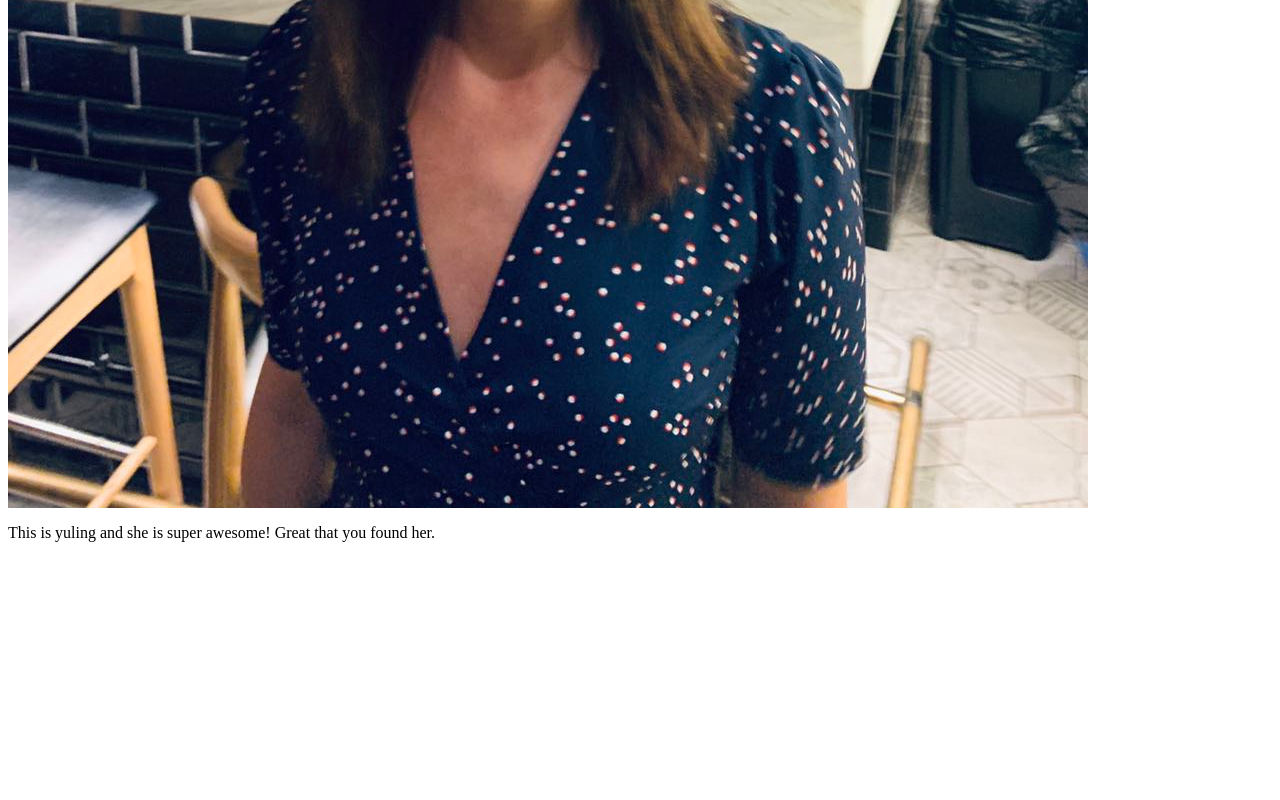
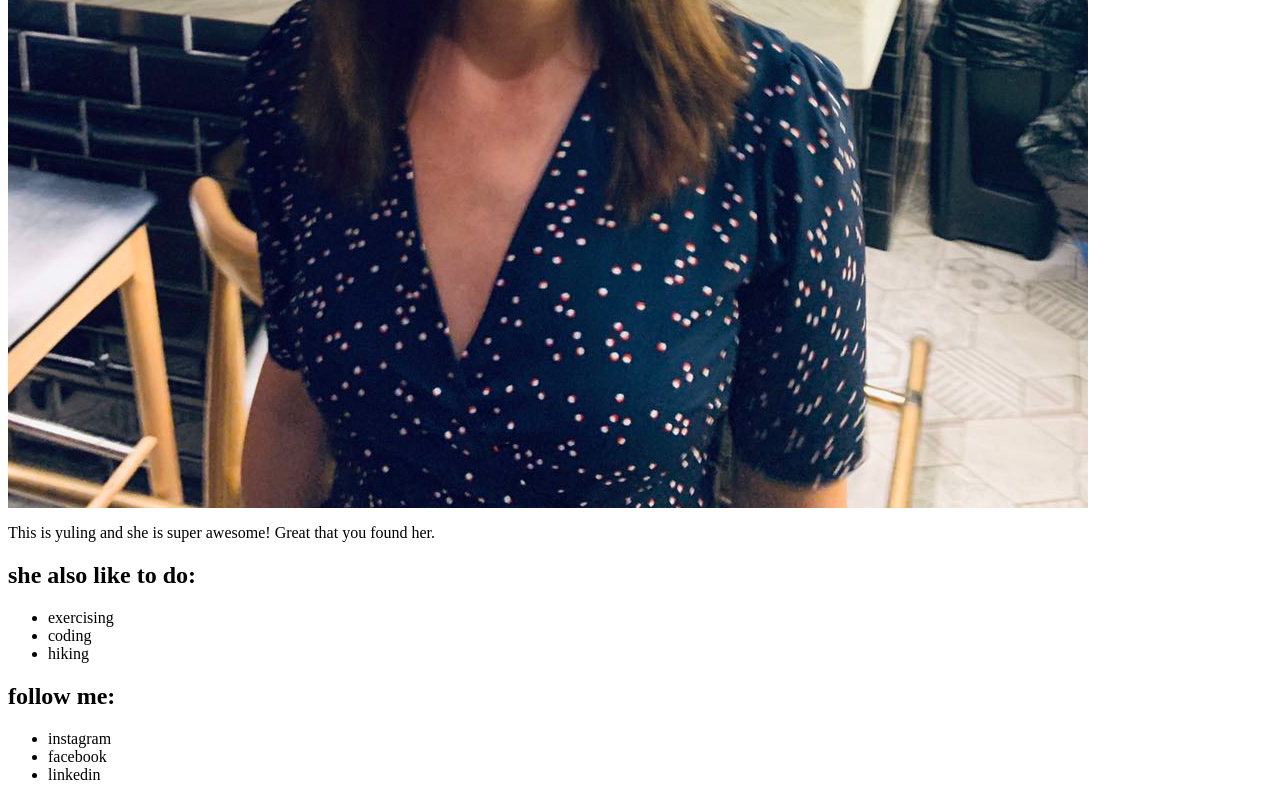
Before and after one commit to yulingsun027/CSS, a plain HTML site: page 01-Profile-content/profile/index.html in a window 1280 px wide. Shown: the part 999-1799 px from the top of the page. Before the commit the page ends 1557 px from the top, so only its background shows below. Drawn offline with Linux system fonts and the light colour scheme.

Commit message:
update hobby info

```diff
--- a/01-Profile-content/profile/index.html
+++ b/01-Profile-content/profile/index.html
@@ -10,6 +10,18 @@
     <h1>Hi there! This is Yuling Sun 😊</h1>
     <img src="images/profile.jpeg">
     <p>This is yuling and she is super awesome! Great that you found her.</p>
+    <h2>she also like to do:</h2>
+    <ul>
+        <li>exercising</li>
+        <li>coding</li>
+        <li>hiking</li>
+    </ul>
+    <h2>follow me:</h2>
+    <ul>
+        <li>instagram</li>
+        <li>facebook</li>
+        <li>linkedin</li>
+    </ul>
 
 </body>
 </html>
```
